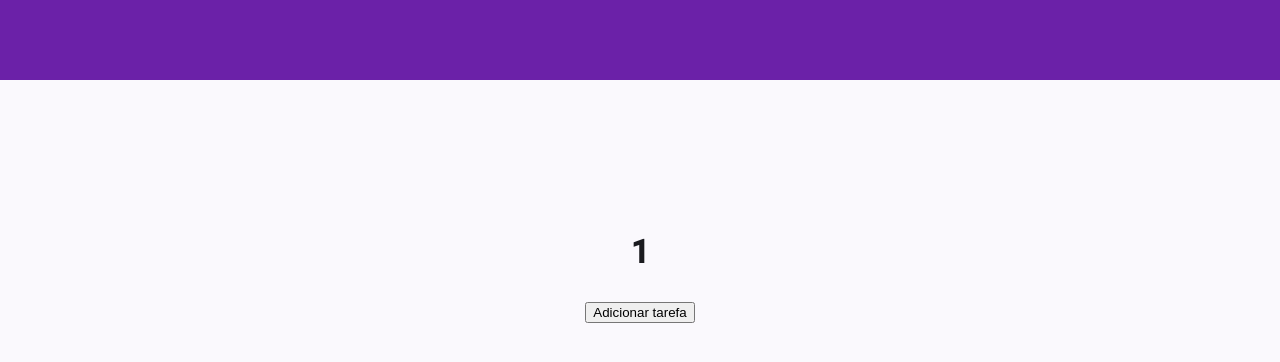
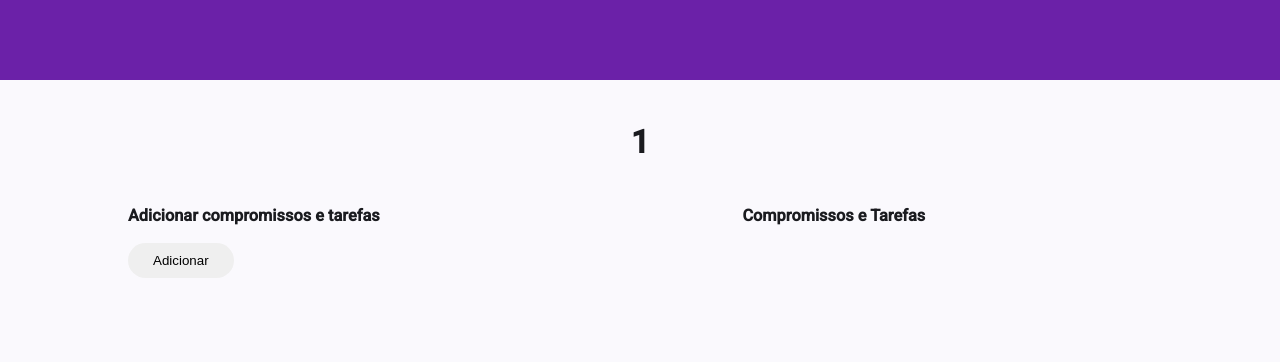
Before and after one commit to ellenvieira18/Organiza_ai, an Angular app in the folder organiza_ai/: page /categorias/1 in a window 1280 px wide. Shown: the top 362 px of the page. Built offline with nearby package versions, Linux system fonts and the light colour scheme.

Commit message:
atualizado

```diff
--- a/organiza_ai/src/app/Components/horario-dialog/horario-dialog.scss
+++ b/organiza_ai/src/app/Components/horario-dialog/horario-dialog.scss
@@ -0,0 +1,16 @@
+mat-dialog-content {
+  display: flex;
+  flex-direction: column;
+  gap: 16px; /* espaçamento entre os campos */
+  padding-top: 10px;
+}
+
+mat-form-field {
+  width: 100%; /* cada campo ocupa a largura inteira */
+}
+
+@media (max-width: 500px) {
+  mat-dialog-content {
+    gap: 12px; /* menor espaçamento no mobile */
+  }
+}
--- a/organiza_ai/src/app/Components/login/login.html
+++ b/organiza_ai/src/app/Components/login/login.html
@@ -22,10 +22,6 @@
       required
     />
 
-    <p class="forgot-password">
-      <a href="esqueci-senha.html">Esqueci a senha</a>
-    </p>
-
     <button type="submit"(click)="abrirHome()">Entrar</button>
   </form>
   </div>
--- a/organiza_ai/src/app/Components/selecao-categorias/selecao-categorias.html
+++ b/organiza_ai/src/app/Components/selecao-categorias/selecao-categorias.html
@@ -7,14 +7,22 @@
     <div class="conteudo">
         <div class="title" [style.color]="corCategoria">{{categorias}}</div>
 
+        <div class="container">
+            <div class="add-compromisso" [style.color]="corCategoria">
+                <h3>Adicionar compromissos e tarefas</h3>
 
-<!-- <p *ngFor="let text of arrayDeTexto">Texto digitado: {{ text.text() }}</p> -->
-<div *ngFor="let tarefa of listaTarefas">
-    <p>Texto digitado: {{ tarefa.text }}</p>
-    <p>Tarefa: {{tarefa.date }}</p>
+                <button class="btn-add" matButton="filled" color="primary" (click)="openDialog()">Adicionar</button>
+            </div>
 
-</div>
-<button matButton="filled" color="primary" (click)="openDialog()">Adicionar tarefa</button>
+            <div class="tarefas"[style.color]="corCategoria">
+                <h3>Compromissos e Tarefas</h3>
+
+                <div class="lista" *ngFor="let tarefa of listaTarefas">
+                    {{ tarefa.text }} - {{ tarefa.date }}
+
+                </div>
+            </div>
+        </div>
 
     </div>
 </div>
--- a/organiza_ai/src/app/Components/selecao-categorias/selecao-categorias.scss
+++ b/organiza_ai/src/app/Components/selecao-categorias/selecao-categorias.scss
@@ -8,8 +8,9 @@ mat-form-field {
 
 
 
+
 //Paleta de cores
-$branco: #ffffff;
+// $branco: #ffffff;
 
 .tela{
   display: flex;
@@ -38,60 +39,119 @@ $branco: #ffffff;
     width: 100%;
 
     .title {
-      font-size: 2rem;
-      font-weight: 700;
-      margin-bottom: 40px;
-      margin-top: 60px;
+    position: fixed;
+    text-align: center;
+    font-size: 2rem;
+    font-weight: 700;
+    margin-bottom: 40px;
+    margin-top: -180px;
     }
 
-    .buttons {
+    .container{
+      top: 30px; /* distância do topo */
+      left: 50%;
+      transform: translateX(-50%);
+
+      // display: flex;
+      // justify-content: space-between;
+      // width: 80%;
+      // padding: 0 60px;
+      // z-index: 1000; /* fica sobre o conteúdo */
+
+      position: fixed;
       display: flex;
-      flex-direction: column;
+      justify-content: space-between;
+      align-items: flex-start;
+      width: 80%;
+      margin-top: 100px;
+      padding: 60px 100px;
+    }
+    .h3{
+       position: fixed;
+    }
+    .add-compromisso {
+      // display: flex;
+      // justify-content: space-between;
+      // width: 80%;
+      // padding: 0 60px;
+      // z-index: 1000;
       align-items: center;
-      gap: 20px;
+      text-align: center;
+      width: 40%;
+      text-align: left;
+      font-weight: 550;
 
-      button {
-        width: 300px;
-        padding: 15px 0;
-        border: 2px solid;
-        background-color: transparent;
-        // color: $roxo-principal;
-        font-size: 1.1rem;
-        font-weight: 600;
-        border-radius: 40px;
-        cursor: pointer;
-        transition: all 0.3s ease;
-
+      .btn-add{
+        margin-top: 5px;
+        border: none;
+        padding: 10px 25px;
+        // font-size: 1rem;
+        border-radius: 20px;
+        font-weight: 5500;
+         display: flex;
       }
     }
+
+    .tarefas {
+      width: 40%;
+      text-align: left;
+      font-weight: 400;
+    }
+
+
+    .lista {
+      // margin-top: 160px;  /* para evitar ficar embaixo do container fixo */
+      color: black;
+    }
+
+    // .buttons {
+    //   display: flex;
+    //   flex-direction: column;
+    //   align-items: center;
+    //   gap: 20px;
+
+      // button {
+      //   width: 300px;
+      //   padding: 15px 0;
+      //   border: 2px solid;
+      //   background-color: transparent;
+      //   // color: $roxo-principal;
+      //   font-size: 1.1rem;
+      //   font-weight: 600;
+      //   border-radius: 40px;
+      //   cursor: pointer;
+      //   transition: all 0.3s ease;
+
+      // }
+    // }
   }
 }
 
 //Conteúdo central
-   .button-trabalho{
-    color:#c43fff;
-    border-color: #c43fff;
-    &:hover {
-        background-color:#c43fff !important;
-        color: $branco;
-        transform: scale(1.05);
-      }
-   }
-   .button-estudo{
-    color:#3A8EFF;
-    border-color: #3A8EFF;
-    &:hover {
-        background-color:#3A8EFF !important;
-        color: $branco;
-        transform: scale(1.05);
-      }
-   }
-   .button-pessoal{
-    color:#FF37A9;
-    border-color: #FF37A9;
-    &:hover {
-        background-color:#FF37A9 !important;
-        color: $branco;
-        transform: scale(1.05);
-      }
-   }
+  //  .button-trabalho{
+  //   color:#c43fff;
+  //   border-color: #c43fff;
+  //   &:hover {
+  //       background-color:#c43fff !important;
+  //       color: $branco;
+  //       transform: scale(1.05);
+  //     }
+  //  }
+  //  .button-estudo{
+  //   color:#3A8EFF;
+  //   border-color: #3A8EFF;
+  //   &:hover {
+  //       background-color:#3A8EFF !important;
+  //       color: $branco;
+  //       transform: scale(1.05);
+  //     }
+  //  }
+  //  .button-pessoal{
+  //   color:#FF37A9;
+  //   border-color: #FF37A9;
+  //   &:hover {
+  //       background-color:#FF37A9 !important;
+  //       color: $branco;
+  //       transform: scale(1.05);
+  //     }
+  //  }
--- a/organiza_ai/src/app/Components/selecao-categorias/selecao-categorias.ts
+++ b/organiza_ai/src/app/Components/selecao-categorias/selecao-categorias.ts
@@ -1,4 +1,4 @@
-import { ChangeDetectionStrategy, Component, model, inject, signal, NgModule} from '@angular/core';
+import { ChangeDetectionStrategy, Component, model, inject, signal, NgModule, computed} from '@angular/core';
 import { ActivatedRoute } from '@angular/router';
 import { ClasseCatogotia_e, CorCategoria_e } from '../../enums/Enum';
 import {MatDatepickerModule} from '@angular/material/datepicker';
@@ -19,21 +19,27 @@ import { HorarioDialog } from '../horario-dialog/horario-dialog';
 import { NgFor } from '@angular/common';
 
 import { ChangeDetectorRef } from '@angular/core';
+import {MatCheckboxModule} from '@angular/material/checkbox';
 
 
 export interface DialogData {
   selectedDate: Date;
 }
+export interface Task {
+  completed: boolean;
+  subtasks?: Task[];
+}
 
 @Component({
   selector: 'app-selecao-categorias',
+  templateUrl: './selecao-categorias.html',
+  styleUrl: './selecao-categorias.scss',
   standalone: true,
   providers: [provideNativeDateAdapter(), provideNativeDateAdapter()],
-  imports: [MatDatepickerModule, MatTimepickerModule, MatCardModule, MatFormFieldModule, MatInputModule, FormsModule, ReactiveFormsModule, MatDialogModule, NgFor],
+  imports: [MatDatepickerModule, MatTimepickerModule, MatCardModule, MatFormFieldModule, MatInputModule, FormsModule, ReactiveFormsModule, MatDialogModule, NgFor, MatCheckboxModule],
   changeDetection: ChangeDetectionStrategy.OnPush,
-  templateUrl: './selecao-categorias.html',
-  styleUrl: './selecao-categorias.scss'
 })
+
 export class SelecaoCategorias {
   value: Date | null = null;
   // arrayDeTexto: string[] = [];
@@ -41,6 +47,7 @@ export class SelecaoCategorias {
   corCategoria: string=""
   classeCategoria: string=""
   listaTarefas: any[]=[]
+
 
   selected = model<Date | null>(null);
  constructor(private activateRoute: ActivatedRoute, private cdr: ChangeDetectorRef) {
@@ -64,15 +71,19 @@ dialog = inject(MatDialog);
 
     const dialogRef = this.dialog.open(HorarioDialog, {
     data: {selectedDate: this.selectedDate()},
+
             // selectedText: this.text(), }  // <-- ENVIA O TEXTO
 
     });
 
     dialogRef.afterClosed().subscribe(result => {
       if(!result) return;
+
       this.listaTarefas = [...this.listaTarefas, result];
+
       this.cdr.markForCheck();
       console.log('close dialog', result);
+
       // this.listaTarefas=[{result}]
       // this.listaTarefas.push(result);
       // console.log('lista tarefas', this.listaTarefas);
@@ -81,4 +92,30 @@ dialog = inject(MatDialog);
       // this.arrayDeTexto.push([...this.arrayDeTexto, this.text]);
     });
   }
+
+
+   readonly task = signal<Task>({
+      completed: false,
+
+    });
+      readonly partiallyComplete = computed(() => {
+      const task = this.task();
+      if (!task.subtasks) {
+        return false;
+      }
+      return task.subtasks.some(t => t.completed) && !task.subtasks.every(t => t.completed);
+    });
+
+  update(completed: boolean, index?: number) {
+      this.task.update(task => {
+        if (index === undefined) {
+          task.completed = completed;
+          task.subtasks?.forEach(t => (t.completed = completed));
+        } else {
+          task.subtasks![index].completed = completed;
+          task.completed = task.subtasks?.every(t => t.completed) ?? true;
+        }
+        return {...task};
+      });
+    }
 }
--- a/organiza_ai/src/app/Components/visao-geral/visao-geral.html
+++ b/organiza_ai/src/app/Components/visao-geral/visao-geral.html
@@ -2,13 +2,12 @@
     <div class="topo"></div>
 </div>
 
-    <div class="conteudo">
+<div class="conteudo">
         <div class="title">
             <h2>Tarefas geral</h2>
         </div>
 
-         <!-- <mat-card class="demo-inline-calendar-card">
-            <mat-calendar [(selected)]="selected"></mat-calendar>
-        </mat-card> -->
-
     </div>
+    <section class="example-section">
+        <mat-checkbox class="example-margin">Check me!</mat-checkbox>
+    </section>
--- a/organiza_ai/src/app/Components/visao-geral/visao-geral.scss
+++ b/organiza_ai/src/app/Components/visao-geral/visao-geral.scss
@@ -1,6 +1,6 @@
-// .demo-inline-calendar-card {
-//   width: 300px;
-// }
+.example-section {
+  margin: 12px 0;
+}
 
 .tela{
   .topo{
@@ -34,6 +34,9 @@
     // margin-top: 60px;
   }
 }
+
+
+
 // .conteudo {
 //   padding: 20px;
 
```
Also changed, not shown: organiza_ai/src/app/Components/visao-geral/visao-geral.ts (+48 -7 lines).
